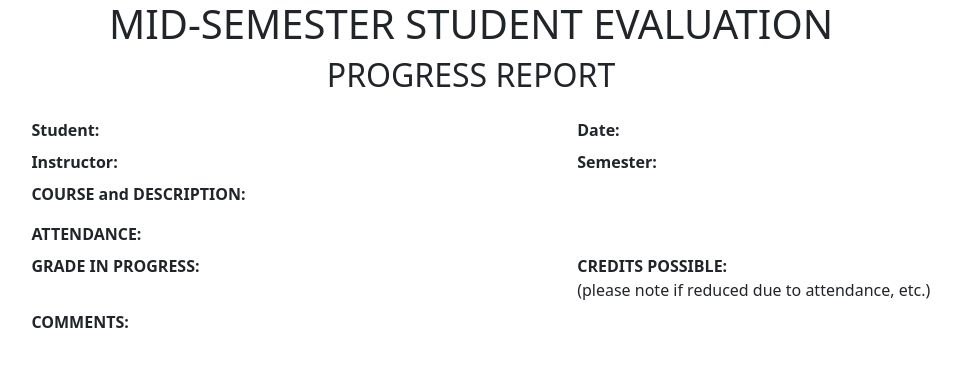
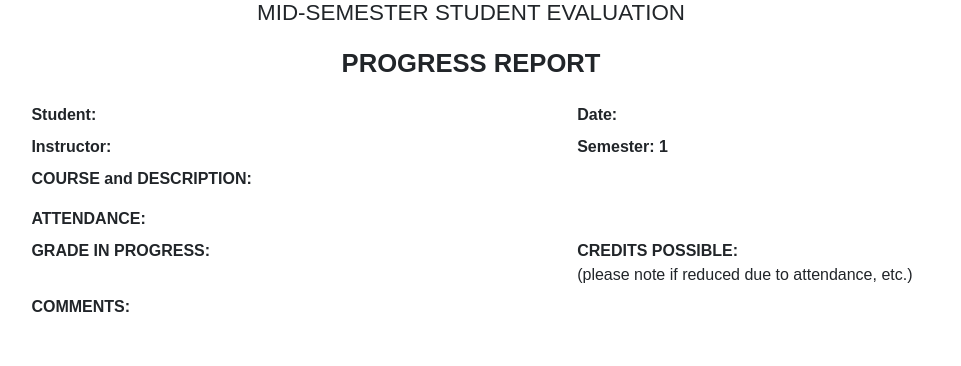
Before and after one commit to eitanfire/Progress-Report-Generator, a React (Vite) app: page / in a window 1280 px wide. Shown: the top 366 px of the page, without its empty margins (169-1130 px from the left). Built offline with nearby package versions, Linux system fonts and the light colour scheme.

Commit message:
style Report

```diff
--- a/src/App.css
+++ b/src/App.css
@@ -3,9 +3,21 @@
   /* margin: 0 auto;
   padding: 2rem; */
   text-align: center;
+  font-family: Arial, Helvetica, sans-serif;
 }
 
 .report-specifics-container {
   margin-left: 15%;
   text-align: left;
 }
+
+.heading {
+  /* color: blueviolet; */
+  font-size: 1.4rem;
+  padding-bottom: .85rem;
+}
+
+.subheading {
+    font-size: 1.6rem;
+  font-weight: bold;
+}
--- a/src/components/Report.tsx
+++ b/src/components/Report.tsx
@@ -6,8 +6,8 @@ const Report: React.FC = () => {
     <Container fluid>
       <Row className="mb-3">
         <Col>
-          <h1>MID-SEMESTER STUDENT EVALUATION</h1>
-          <h2>PROGRESS REPORT</h2>
+          <h1 className="heading">MID-SEMESTER STUDENT EVALUATION</h1>
+          <h2 className="subheading">PROGRESS REPORT</h2>
         </Col>
       </Row>
       <div className="report-specifics-container">
@@ -24,7 +24,7 @@ const Report: React.FC = () => {
             <strong>Instructor:</strong>
           </Col>
           <Col sm="6">
-            <strong>Semester:</strong>
+            <strong>Semester: 1</strong>
           </Col>
         </Row>
         <Row className="mb-2">
```
